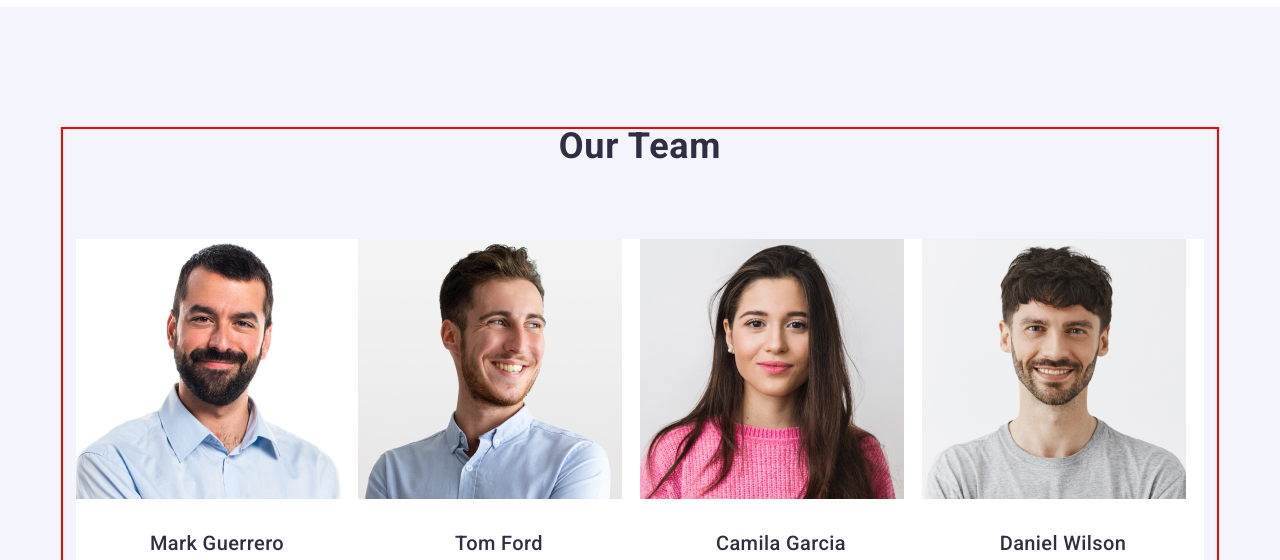
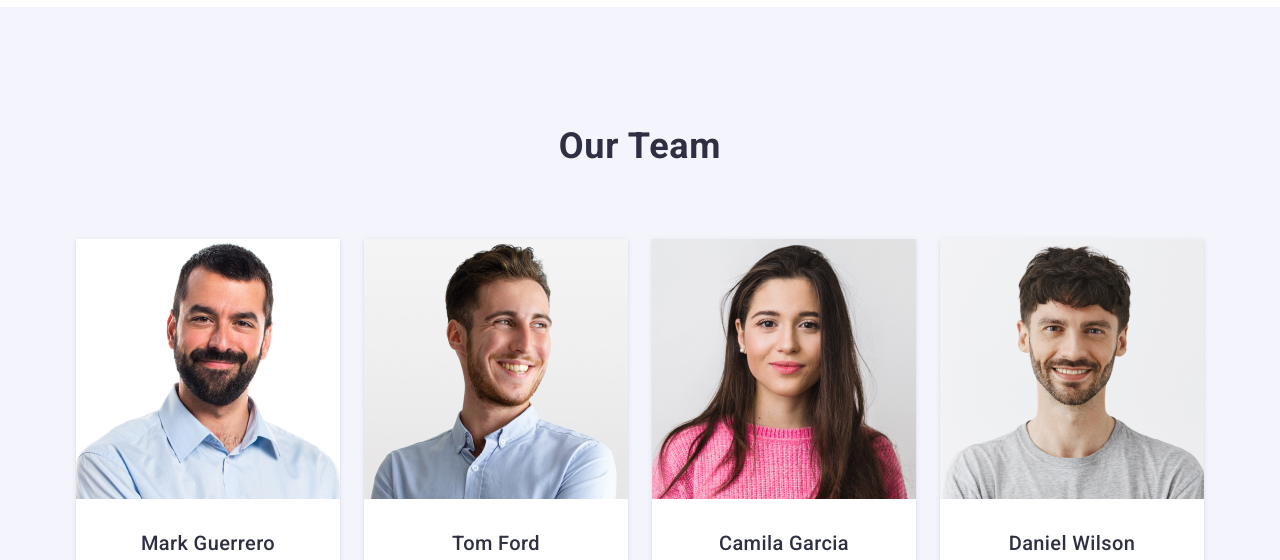
Before and after one commit to dmytroleskivUA/dmytroleskiv-goit-markup-hw-07, a plain HTML site: page index.html in a window 1280 px wide. Shown: the part 1690-2250 px from the top of the page. Drawn offline with nearby package versions, Linux system fonts and the light colour scheme.

Commit message:
team-cards update

```diff
--- a/css/styles.css
+++ b/css/styles.css
@@ -93,26 +93,17 @@
   /* OTHER */
 
   --transition-anim-fast: 250ms cubic-bezier(0.4, 0, 0.2, 1);
-  --indent: 24px;
+
+  /* --indent: 24px;
   --items: 4;
 
-
-
-  /* Breakpoints */
-
-  --phone-screen: 480px;
-  --tablet-screen: 768px;
-  --desktop-screen: 1200px;
-
-
-
+ */
 
 }
 
 
+/* Base styles */
 
-
-/* Base styles */
 
 *,
 *::before,
@@ -148,7 +139,6 @@ img {
   display: block;
   max-width: 100%;
   height: auto;
-
 }
 
 ul,
@@ -209,6 +199,7 @@ button {
 
 
 
+
 .container {
 
   /* 320px <= phone screen <= infinity */
@@ -223,8 +214,8 @@ button {
     padding-right: 15px;
     padding-left: 15px;
    */
-  outline: 2px solid red;
-  outline-offset: -2px;
+  /* outline: 2px solid red;
+  outline-offset: -2px; */
 
 }
 
@@ -241,7 +232,6 @@ button {
     max-width: 1158px;
   }
 }
-
 
 .title {
 
@@ -597,18 +587,20 @@ button {
   background-color: var(--portfolio-filter-button-bg-cl);
 }
 
+
 .team-list {
   display: flex;
   margin-top: 72px;
 }
 
-.team-list>.item {
+.team-item {
   flex-basis: calc(100% / 4);
   border-radius: 0px 0px 4px 4px;
   background-color: var(--main-bg-cl);
+  box-shadow: 0px 1px 6px rgb(46 47 66 / 8%), 0px 1px 1px rgb(46 47 66 / 16%), 0px 2px 1px rgb(46 47 66 / 8%);
 }
 
-@media screen and .team-list>.item:not(:last-child) {
+.team-list>.team-item:not(:last-child) {
   margin-right: 24px;
 }
 
@@ -751,9 +743,9 @@ button {
 }
 
 .btn-portfolio {
+  color: var(--blue-txt-cl);
+  background-color: var(--portfolio-filter-button-bg-cl);
   border: 1px solid var(--borders-light-cl);
-  background-color: var(--portfolio-filter-button-bg-cl);
-  color: var(--blue-txt-cl);
 
   transition: color var(--transition-anim-fast), background-color var(--transition-anim-fast),
     border-color var(--transition-anim-fast), box-shadow var(--transition-anim-fast);
@@ -762,9 +754,9 @@ button {
 .btn-portfolio.current,
 .btn-portfolio:hover,
 .btn-portfolio:focus {
+  color: var(--portfolio-filter-button-bg-cl);
+  background-color: var(--accent-txt-bg-cl);
   border-color: var(--accent-txt-bg-cl);
-  background-color: var(--accent-txt-bg-cl);
-  color: var(--portfolio-filter-button-bg-cl);
   box-shadow: 0px 3px 1px rgba(0, 0, 0, 0.1), 0px 2px 1px rgba(0, 0, 0, 0.08),
     0px 2px 2px rgba(0, 0, 0, 0.12);
 }
@@ -935,7 +927,7 @@ button {
 
 .footer-sbc-form {
   display: flex;
-  gap: var(--card-col-gap);
+  gap: 24px;
   align-items: center;
 }
 
--- a/index.html
+++ b/index.html
@@ -159,7 +159,7 @@
           <h2 class="title">Our Team</h2>
 
           <ul class="team-list">
-            <li class="item">
+            <li class="team-item">
               <img src="./images/team/img-1.jpg" alt="Mark Guerrero" width="264" />
 
               <div class="team-content">
@@ -223,7 +223,7 @@
                 </ul>
               </div>
             </li>
-            <li class="item">
+            <li class="team-item">
               <img src="./images/team/img-2.jpg" alt="Tom Ford" width="264" />
 
               <div class="team-content">
@@ -287,7 +287,7 @@
                 </ul>
               </div>
             </li>
-            <li class="item">
+            <li class="team-item">
               <img src="./images/team/img-3.jpg" alt="Camila Garcia" width="264" />
 
               <div class="team-content">
@@ -351,7 +351,7 @@
                 </ul>
               </div>
             </li>
-            <li class="item">
+            <li class="team-item">
               <img src="./images/team/img-4.jpg" alt="Daniel Wilson" width="264" />
 
               <div class="team-content">
```
